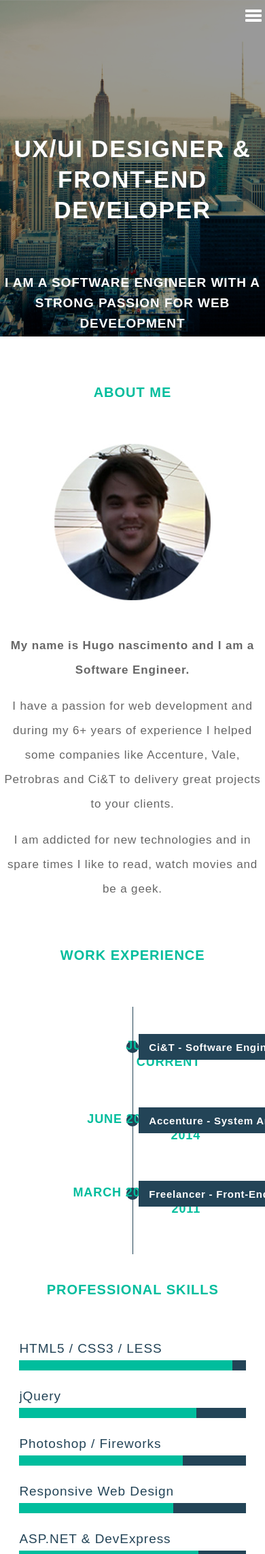
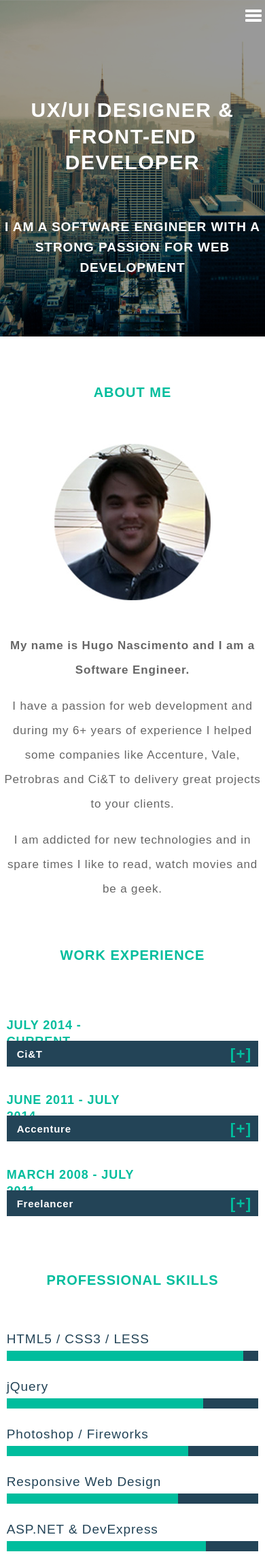
Before and after one commit to hugohcn/HNascimento, a PHP site: page / in a window 390 px wide. Shown: the top 2286 px of the page at 68% size. Run offline with PHP 8.4, Linux system fonts and the light colour scheme; style sheets or scripts are compiled from the project's sources; some web fonts are replaced.

Commit message:
Altered the max-width of skill box and work experience box.

```diff
--- a/css/main.less
+++ b/css/main.less
@@ -287,7 +287,6 @@ section.about-me{
                     }
                 }
             }
-
         }
 
         .skills-box{
@@ -615,7 +614,7 @@ footer{
         background-repeat: no-repeat;
         width: 40px;
         height: 40px;
-        margin-right: 50px;
+        margin-right: 14.285714285714285714285714285714%;
         display: inline-block;
     }
 
@@ -647,14 +646,14 @@ footer{
    ========================================================================== */
 
 //Devices with width less than 320px
-@media (max-width: 320px){
+@media (max-width: 319px){
     #sb-site{
         width: 320px;
     }
 }
 
 //Devices with screen width until 640px
-@media (max-width: 40em){
+@media (max-width: 640px){
     #menu-container{
         .column(12);
 
@@ -672,6 +671,15 @@ footer{
 
         h1, p.kicker{
             .column(12);
+        }
+
+        h1{
+            padding-top: 3.5em;
+            font-size: 3em;
+        }
+
+        p.kicker{
+            //padding-top: 2em;
         }
     }
 
@@ -693,20 +701,58 @@ footer{
 
             .profile-image{
                 width: 150px;
-                height: 150px;
             }
 
             .experience-box{
                 .column(12);
-                margin: 0px 5px 0px 5px;
+
+                .timeline{
+                    max-width: 433px;
+                    margin: 0 auto;
+                    &::before{
+                        display: none;
+                    }
+
+                    .timeline-block{
+                        width: 100%;
+                        position: relative;
+                        margin-bottom: 50px;
+
+                        .timeline-point{
+                            display: none;
+                        }
+
+                        .timeline-date{
+                            position: absolute;
+                            top: 0;
+                            left: 0;
+                            text-align: left;
+                        }
+
+                        div.timeline-tittle{
+                            position: absolute;
+                            width: 100%;
+                            left: 0;
+                            margin: 0;
+                        }
+
+                        .timeline-content{
+                            position: relative;
+                            width: 100%;
+                            display: none;
+                            top: 38px;
+                            left: 0;
+                            margin: 0;
+                        }
+                    }
+                }
             }
 
             .skills-box{
                 .column(12);
-                margin: 0px 5px 0px 5px;
 
                 .skill-unit{
-                    max-width: 90%;
+                    max-width: 433px;
                 }
 
                 span{
@@ -739,7 +785,6 @@ footer{
     section.contact{
         .contact-container{
             .column(12);
-
             form{
                 text-align: center;
                 width: 100%;
@@ -762,15 +807,6 @@ footer{
                     height: 40px;
                 }
             }
-        }
-    }
-
-    footer{
-        [class^="icon-"]{
-            margin-right: 20px;
-        }
-        p{
-
         }
     }
 }
--- a/index.html
+++ b/index.html
@@ -94,7 +94,7 @@
 
                     <div class="blurb">
                         <p class="description">
-                            <strong>My name is Hugo nascimento and I am a Software Engineer.</strong>
+                            <strong>My name is Hugo Nascimento and I am a Software Engineer.</strong>
                         </p>
 
                         <p class="description">
@@ -112,10 +112,10 @@
                         <div class="timeline">
 
                             <div class="timeline-block">
+                                <div class="timeline-point"></div>
                                 <span class="timeline-date">July 2014 - Current</span>
-                                <div class="timeline-point"></div>
                                 <div class="timeline-tittle">
-                                    Ci&T - Software Engineer
+                                    Ci&T
                                     <span class="know-more">[+]</span>
                                 </div>
                                 <div class="timeline-content">
@@ -130,7 +130,7 @@
                                 <span class="timeline-date">June 2011 - July 2014</span>
                                 <div class="timeline-point"></div>
                                 <div class="timeline-tittle">
-                                    Accenture - System Analyst
+                                    Accenture
                                     <span class="know-more">[+]</span>
                                 </div>
                                  <div class="timeline-content">
@@ -159,7 +159,7 @@
                                 <span class="timeline-date">March 2008 - July 2011</span>
                                 <div class="timeline-point"></div>
                                 <div class="timeline-tittle">
-                                    Freelancer - Front-End Developer
+                                    Freelancer
                                     <span class="know-more">[+]</span>
                                 </div>
                                  <div class="timeline-content">
--- a/js/main.js
+++ b/js/main.js
@@ -15,13 +15,13 @@ $(function(){
 			$(this).text('[-]');
 
 			//Slide Down
-			$(descBox).slideDown('slow');
+			$(descBox).slideDown(400);
 		}else{
 			//controlling event button
 			$(this).text('[+]');
 
 			//Slide Up
-			$(descBox).slideUp('slow');
+			$(descBox).slideUp(400);
 		}
 
 	});
@@ -98,7 +98,6 @@ $(function(){
 		items : 4,
 		responsive : {
 			320: {
-				dots : true,
 				items : 1
 			},
 			500: {
```
